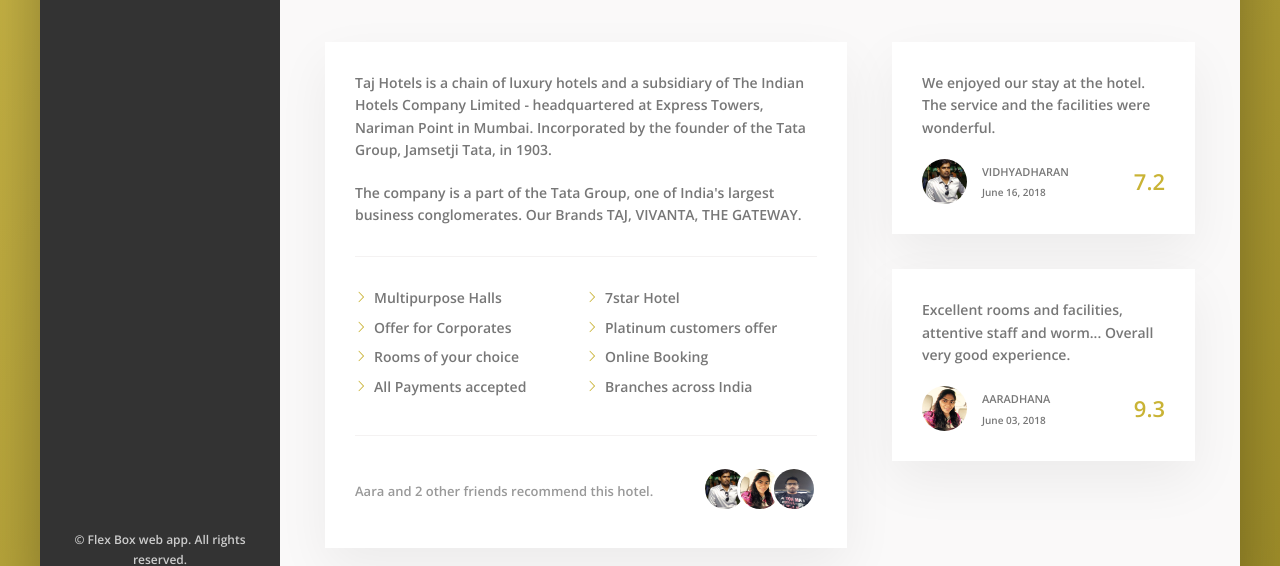
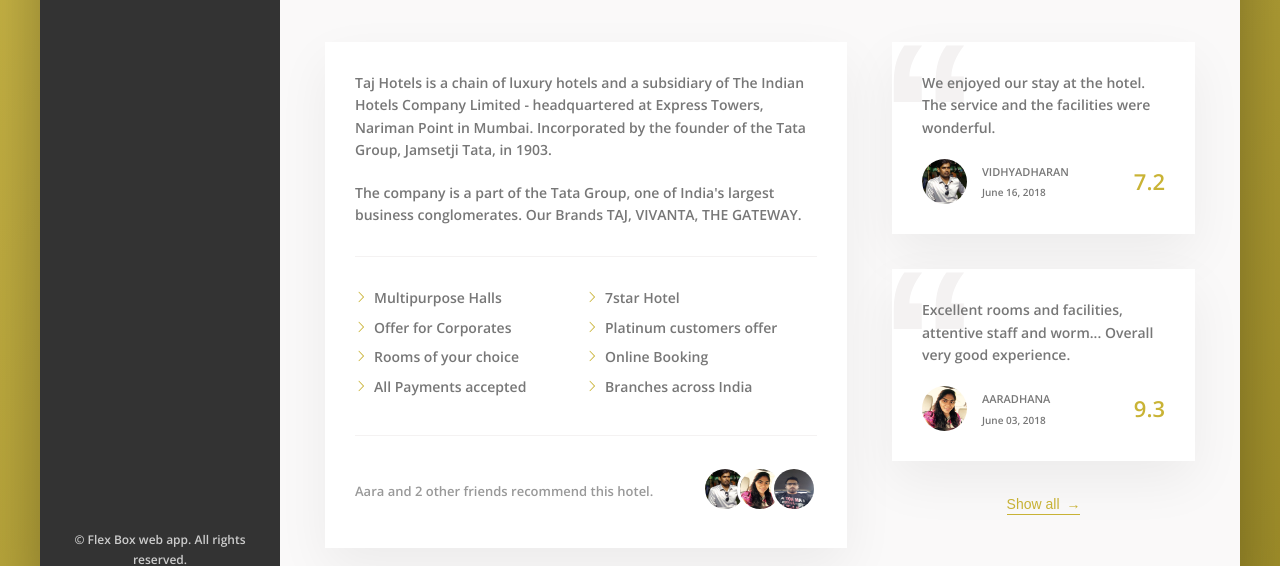
Before and after one commit to rgopi2win/css-flexbox, a website: page index.html in a window 1280 px wide. Shown: the part 405-971 px from the top of the page. Drawn offline with nearby package versions, Linux system fonts and the light colour scheme.

Commit message:
html special characters, glyph usage hands on

```diff
--- a/index.html
+++ b/index.html
@@ -187,6 +187,7 @@
                                     <div class="review__user-rating">9.3</div>
                                 </figurecaption>
                             </figure>
+                            <button class="btn-inline">Show all <span>&rarr;</span></button>
                         </div>
                     </div>
                 </div>
--- a/sass/_components.scss
+++ b/sass/_components.scss
@@ -293,8 +293,17 @@
     cursor: pointer;
     transition: all .2s;
 
+    span {
+        margin-left: 3px;
+        transition: margin-left .2s;
+    }
+
     &:hover {
         color: var(--color-grey-dark-1);
+
+        span {
+            margin-left: 8px;
+        }
     }
 
     &:focus {
@@ -403,10 +412,13 @@
     box-shadow: var(--shadow-light);
     padding: 3rem;
     margin-bottom: 3.5rem;
-
+    position: relative;
+    overflow: hidden;
 
     &__text {
         margin-bottom: 2rem;
+        position: relative;
+        z-index: 10;
     }
 
     &__user {
@@ -440,4 +452,16 @@
         font-size: 2.2rem;
         color: var(--color-primary);
     }
+
+    &::before {
+        content: "\201C";
+        font-size: 20rem;
+        line-height: 1;
+        position: absolute;
+        font-family: sans-serif;
+        color: var(--color-grey-light-2);
+        top: -2.85rem;
+        left: -1.3rem;
+        z-index: 1;
+    }
 }
--- a/sass/_layout.scss
+++ b/sass/_layout.scss
@@ -55,7 +55,10 @@
 }
 
 .user-reviews {
-
     flex: 1;
 
+    display: flex;
+    flex-direction: column;
+    align-items: center;
+
 }
```
Also changed, not shown: README.md, css/style.css, img/page-view.gif.
